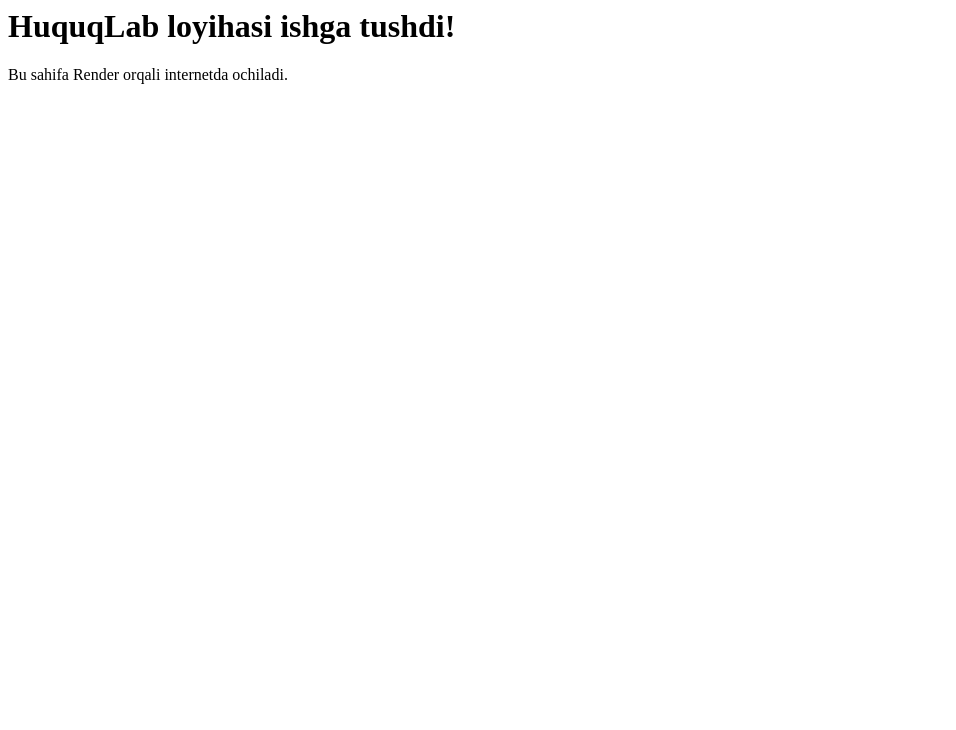
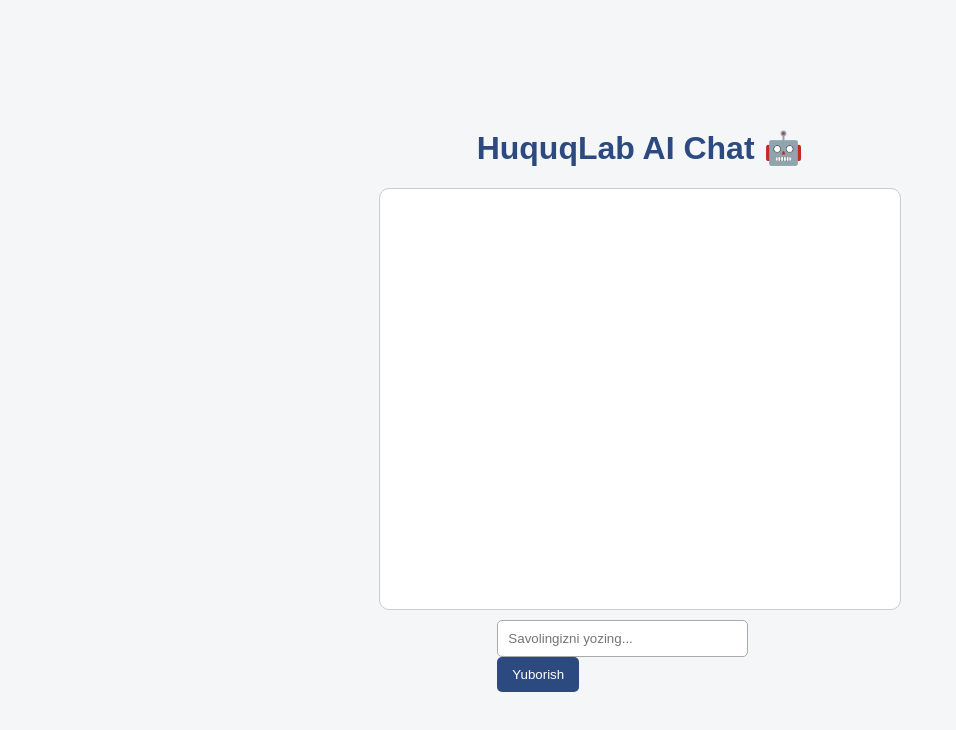
Before and after one commit to Muslima1122/HuquqLab, a plain HTML site: page index.html in a window 1280 px wide. Shown: the whole page, without its empty margins (0-956 px from the left). Drawn offline with Linux system fonts and the light colour scheme.

Commit message:
Update index.html

```diff
--- a/index.html
+++ b/index.html
@@ -1,2 +1,78 @@
-<h1>HuquqLab loyihasi ishga tushdi!</h1>
-<p>Bu sahifa Render orqali internetda ochiladi.</p>
+<!DOCTYPE html>
+<html lang="uz">
+<head>
+  <meta charset="UTF-8">
+  <meta name="viewport" content="width=device-width, initial-scale=1.0">
+  <title>HuquqLab AI Chat</title>
+  <style>
+    body {
+      font-family: Arial, sans-serif;
+      background: #f4f6f8;
+      display: flex;
+      flex-direction: column;
+      align-items: center;
+      justify-content: center;
+      height: 100vh;
+      margin: 0;
+    }
+    h1 {
+      color: #2d4a80;
+    }
+    #chat-box {
+      width: 90%;
+      max-width: 500px;
+      height: 400px;
+      background: white;
+      border-radius: 10px;
+      padding: 10px;
+      overflow-y: auto;
+      border: 1px solid #ccc;
+      margin-bottom: 10px;
+    }
+    input {
+      width: 80%;
+      padding: 10px;
+      border: 1px solid #aaa;
+      border-radius: 5px;
+    }
+    button {
+      padding: 10px 15px;
+      border: none;
+      background-color: #2d4a80;
+      color: white;
+      border-radius: 5px;
+      cursor: pointer;
+    }
+  </style>
+</head>
+<body>
+  <h1>HuquqLab AI Chat 🤖</h1>
+  <div id="chat-box"></div>
+  <div>
+    <input type="text" id="user-input" placeholder="Savolingizni yozing..." />
+    <button onclick="sendMessage()">Yuborish</button>
+  </div>
+
+  <script>
+    async function sendMessage() {
+      const input = document.getElementById("user-input");
+      const message = input.value.trim();
+      if (!message) return;
+
+      const chatBox = document.getElementById("chat-box");
+      chatBox.innerHTML += `<p><b>Siz:</b> ${message}</p>`;
+      input.value = "";
+
+      const res = await fetch("/api/chat", {
+        method: "POST",
+        headers: { "Content-Type": "application/json" },
+        body: JSON.stringify({ message })
+      });
+
+      const data = await res.json();
+      chatBox.innerHTML += `<p><b>AI:</b> ${data.reply}</p>`;
+      chatBox.scrollTop = chatBox.scrollHeight;
+    }
+  </script>
+</body>
+</html>
```
